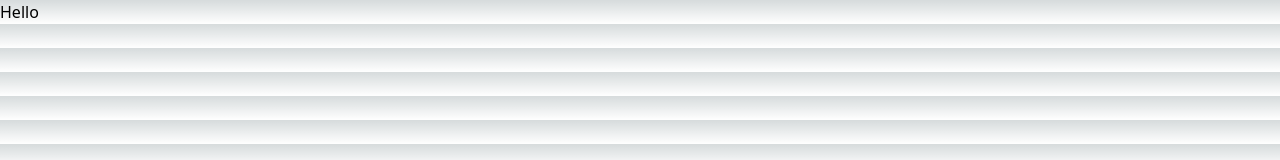
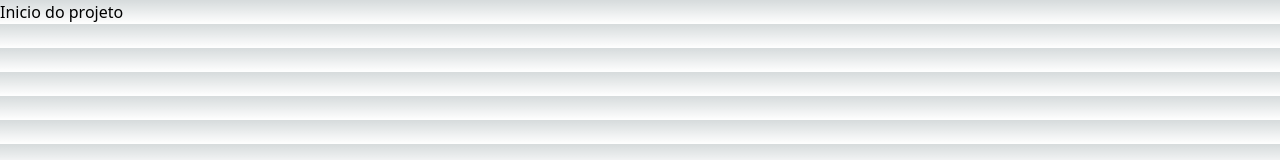
Before and after one commit to PedroPassos081/alfabit, a Next.js app: page / in a window 1280 px wide. Shown: the top 160 px of the page. Built offline with nearby package versions, Linux system fonts and the light colour scheme.

Commit message:
Iniciando projeto

```diff
--- a/pages/index.tsx
+++ b/pages/index.tsx
@@ -1,5 +1,5 @@
 const App = () => {
-  return <h1>Hello</h1>
+  return <h1>Inicio do projeto</h1>
 }
 
 export default App
```
